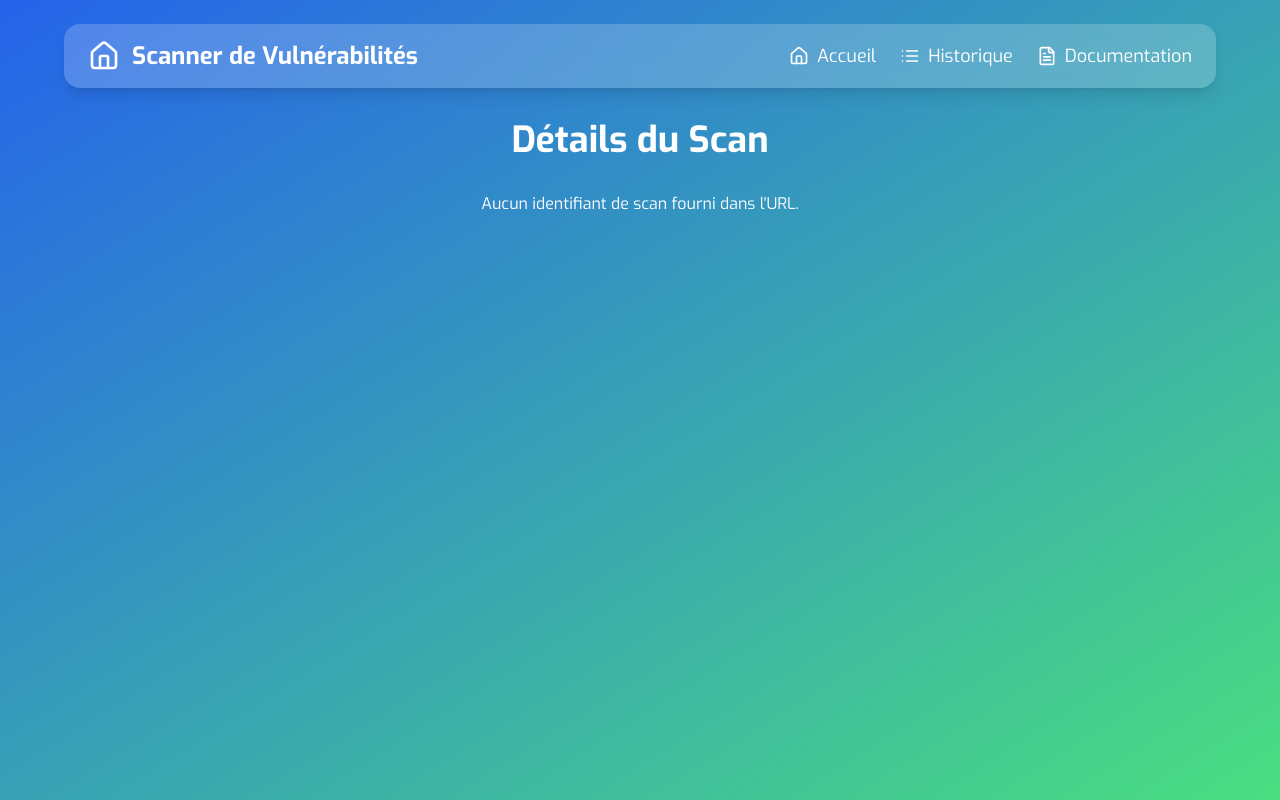
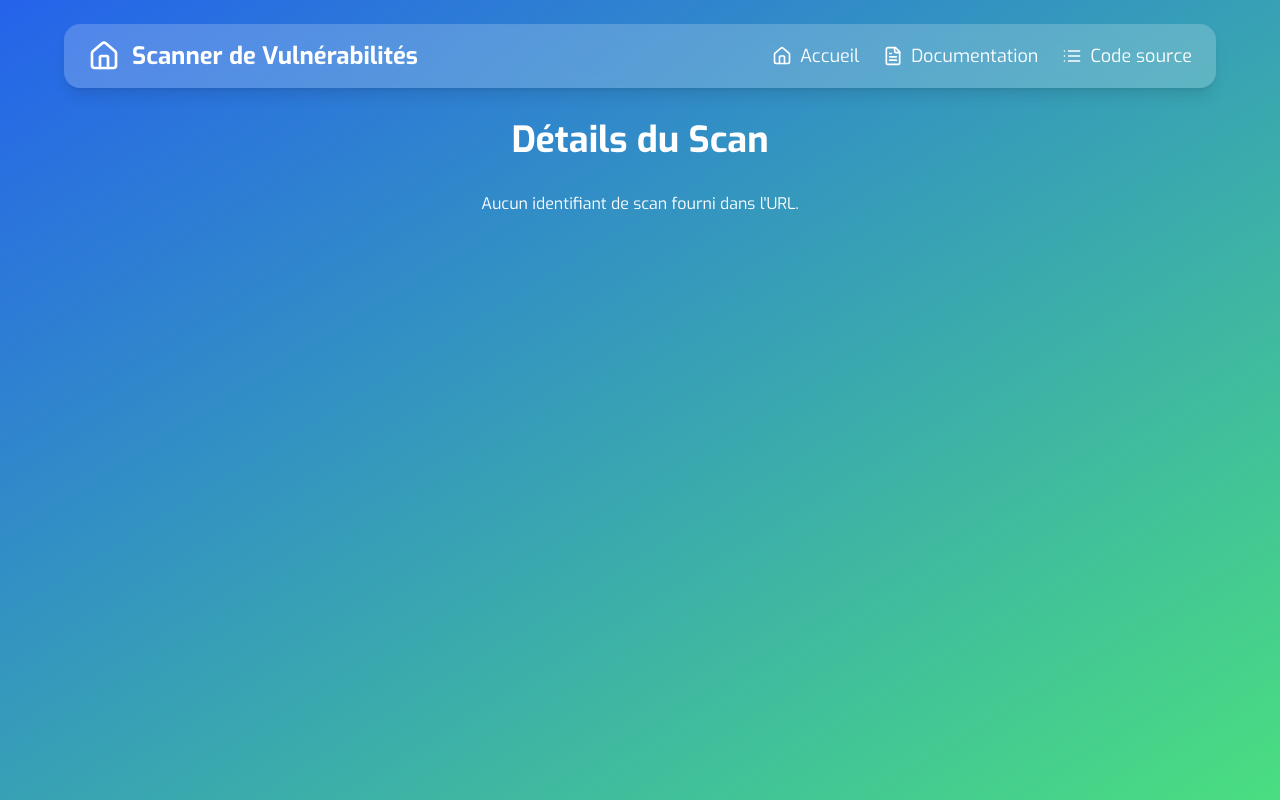
Before and after one commit to TugdualDek/projet-secu-logicielle, a Next.js app in the folder frontend/: page /scan in a window 1280 px wide. Built offline with nearby package versions, Linux system fonts and the light colour scheme.

Commit message:
🚧 wip (front): change navbar

```diff
--- a/frontend/src/components/navbar.jsx
+++ b/frontend/src/components/navbar.jsx
@@ -54,14 +54,14 @@ function NavLinks() {
     <>
       <NavLink href="/" icon={<Home className="h-5 w-5" />} text="Accueil" />
       <NavLink
-        href="/scans"
-        icon={<List className="h-5 w-5" />}
-        text="Historique"
-      />
-      <NavLink
         href="/documentation"
         icon={<FileText className="h-5 w-5" />}
         text="Documentation"
+      />
+      <NavLink
+        href="https://github.com/TugdualDek/projet-secu-logicielle"
+        icon={<List className="h-5 w-5" />}
+        text="Code source"
       />
     </>
   );
```
